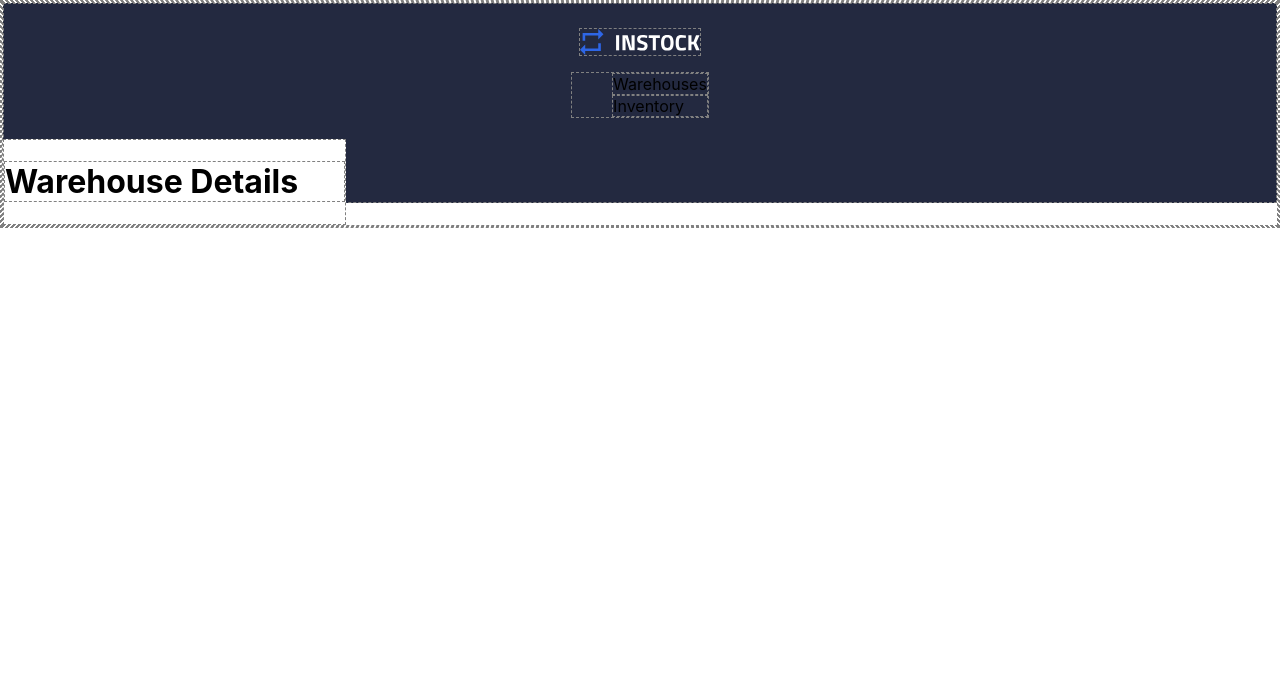
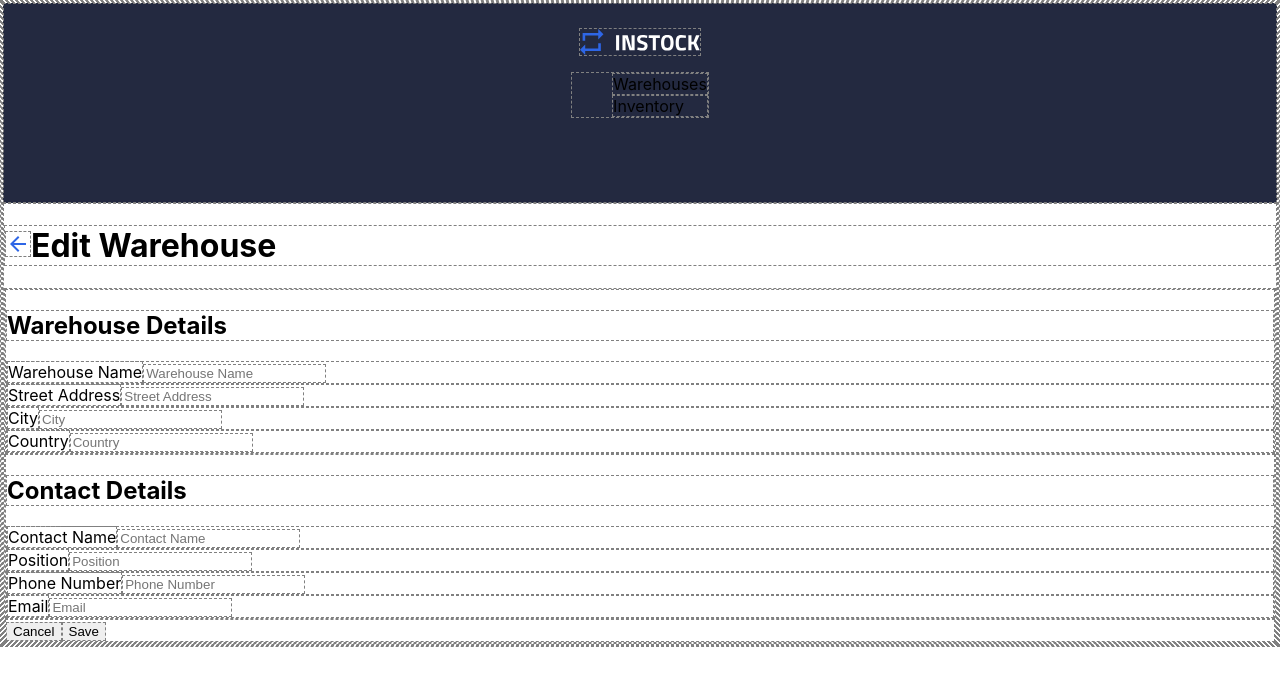
Before and after one commit to BaboJC/mm-inStock, a React (Create React App) app in the folder client/: page /warehouse/1/edit in a window 1280 px wide. Shown: the top 686 px of the page. Built offline with nearby package versions, Linux system fonts and the light colour scheme.

Commit message:
added edit and add warehouse components

```diff
--- /dev/null
+++ b/client/src/components/AddWarehouse.jsx
@@ -0,0 +1,37 @@
+import arrowback from "../assets/Icons/arrow_back-24px.svg"
+import WarehouseFormInput from "./WarehouseFormInput"
+
+function AddWarehouse() {
+  return (
+    <main className="edit-warehouse">
+      <h1 className="edit-warehouse__title">
+        <img className="return-button" src={arrowback} alt="back button" />
+        Add New Warehouse
+      </h1>
+      <form className="warehouse-form">
+        <section className="warehouse-form__section">
+          <h2 className="warehouse-form__title">Warehouse Details</h2>
+          <WarehouseFormInput input="Warehouse Name" />
+          <WarehouseFormInput input="Street Address" />
+          <WarehouseFormInput input="City" />
+          <WarehouseFormInput input="Country" />
+        </section>
+        <section className="warehouse-form__section">
+          <h2 className="warehouse-form__title">Contact Details</h2>
+          <WarehouseFormInput input="Contact Name" />
+          <WarehouseFormInput input="Position" />
+          <WarehouseFormInput input="Phone Number" />
+          <WarehouseFormInput input="Email" />
+        </section>
+        <section className="warehouse-form__buttons">
+          <button className="warehouse-form__button">Cancel</button>
+          <button className="warehouse-form__button--blue">
+            +Add Warehouse
+          </button>
+        </section>
+      </form>
+    </main>
+  )
+}
+
+export default AddWarehouse
--- /dev/null
+++ b/client/src/components/EditWarehouse.jsx
@@ -0,0 +1,35 @@
+import arrowback from "../assets/Icons/arrow_back-24px.svg"
+import WarehouseFormInput from "./WarehouseFormInput"
+
+function EditWarehouse() {
+  return (
+    <main className="edit-warehouse">
+      <h1 className="edit-warehouse__title">
+        <img className="return-button" src={arrowback} alt="back button" />
+        Edit Warehouse
+      </h1>
+      <form className="warehouse-form">
+        <section className="warehouse-form__section">
+          <h2 className="warehouse-form__title">Warehouse Details</h2>
+          <WarehouseFormInput input="Warehouse Name" />
+          <WarehouseFormInput input="Street Address" />
+          <WarehouseFormInput input="City" />
+          <WarehouseFormInput input="Country" />
+        </section>
+        <section className="warehouse-form__section">
+          <h2 className="warehouse-form__title">Contact Details</h2>
+          <WarehouseFormInput input="Contact Name" />
+          <WarehouseFormInput input="Position" />
+          <WarehouseFormInput input="Phone Number" />
+          <WarehouseFormInput input="Email" />
+        </section>
+        <section className="warehouse-form__buttons">
+          <button className="warehouse-form__button">Cancel</button>
+          <button className="warehouse-form__button--blue">Save</button>
+        </section>
+      </form>
+    </main>
+  )
+}
+
+export default EditWarehouse
--- /dev/null
+++ b/client/src/components/WarehouseFormInput.jsx
@@ -0,0 +1,16 @@
+function WarehouseFormInput(props) {
+  return (
+    <div className="warehouse-form__container">
+      <label className="warehouse-form__label" htmlFor={props.input}>
+        {props.input}
+      </label>
+      <input
+        className="warehouse-form__input"
+        name={props.input}
+        placeholder={props.input}
+      />
+    </div>
+  )
+}
+
+export default WarehouseFormInput
--- a/client/src/components/WarehouseListItem.jsx
+++ b/client/src/components/WarehouseListItem.jsx
@@ -1,6 +1,7 @@
 import chevron from "../assets/Icons/chevron_right-24px.svg"
 import trash from "../assets/Icons/delete_outline-24px.svg"
 import pencil from "../assets/Icons/edit-24px.svg"
+import { Link } from "react-router-dom"
 
 function WarehouseListItem(props) {
   return (
@@ -33,7 +34,13 @@ function WarehouseListItem(props) {
       </div>
       <div className="warehouse-item__actions">
         <img className="warehouse-item__icon" src={trash} alt="delete button" />
-        <img className="warehouse-item__icon" src={pencil} alt="edit button" />
+        <Link to="/:warehouseID/edit">
+          <img
+            className="warehouse-item__icon"
+            src={pencil}
+            alt="edit button"
+          />
+        </Link>
       </div>
     </li>
   )
--- a/client/src/index.js
+++ b/client/src/index.js
@@ -4,18 +4,24 @@ import "./index.css"
 import App from "./App"
 import Header from "./components/Header"
 import WarehouseDetails from "./components/WarehouseDetails"
+import EditWarehouse from "./components/EditWarehouse"
 import { BrowserRouter as Router, Switch, Route } from "react-router-dom"
+import AddWarehouse from "./components/AddWarehouse"
 
 ReactDOM.render(
   <React.StrictMode>
     <Router>
       <Header />
-      <div className="card-look">
-        <Switch>
-          <Route path="/" exact component={App} />
-          <Route path="/:warehouseID" component={WarehouseDetails} />
-        </Switch>
-      </div>
+      <Switch>
+        <Route path="/" exact component={App} />
+        <Route
+          path="/warehouse/:warehouseID"
+          exact
+          component={WarehouseDetails}
+        />
+        <Route path="/warehouse/:warehouseID/edit" component={EditWarehouse} />
+        <Route path="/warehouse/add" exact component={AddWarehouse} />
+      </Switch>
     </Router>
   </React.StrictMode>,
   document.getElementById("root")
```
Also changed, not shown: 1 other file (tests, documents, lock files or other folders).
